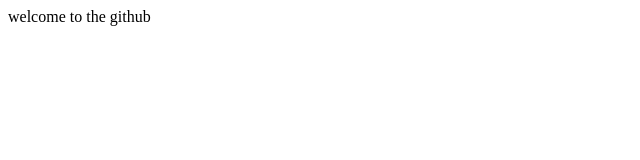
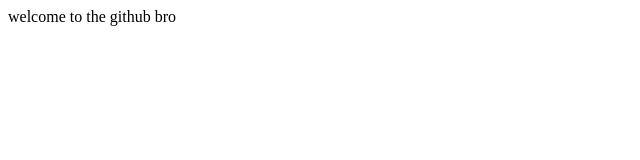
Before and after one commit to Goldy-Singh/first-repo, a plain HTML site: page index.html in a window 1280 px wide. Shown: the full height of the page, 0-640 px from the left. Drawn offline with Linux system fonts and the light colour scheme.

Commit message:
skipped staging area and fixed

```diff
--- a/index.html
+++ b/index.html
@@ -3,6 +3,6 @@
         <title> hello goldy</title>
     </head>
     <body>
-        welcome to the github
+        welcome to the github bro
     </body>
 </html>
```
